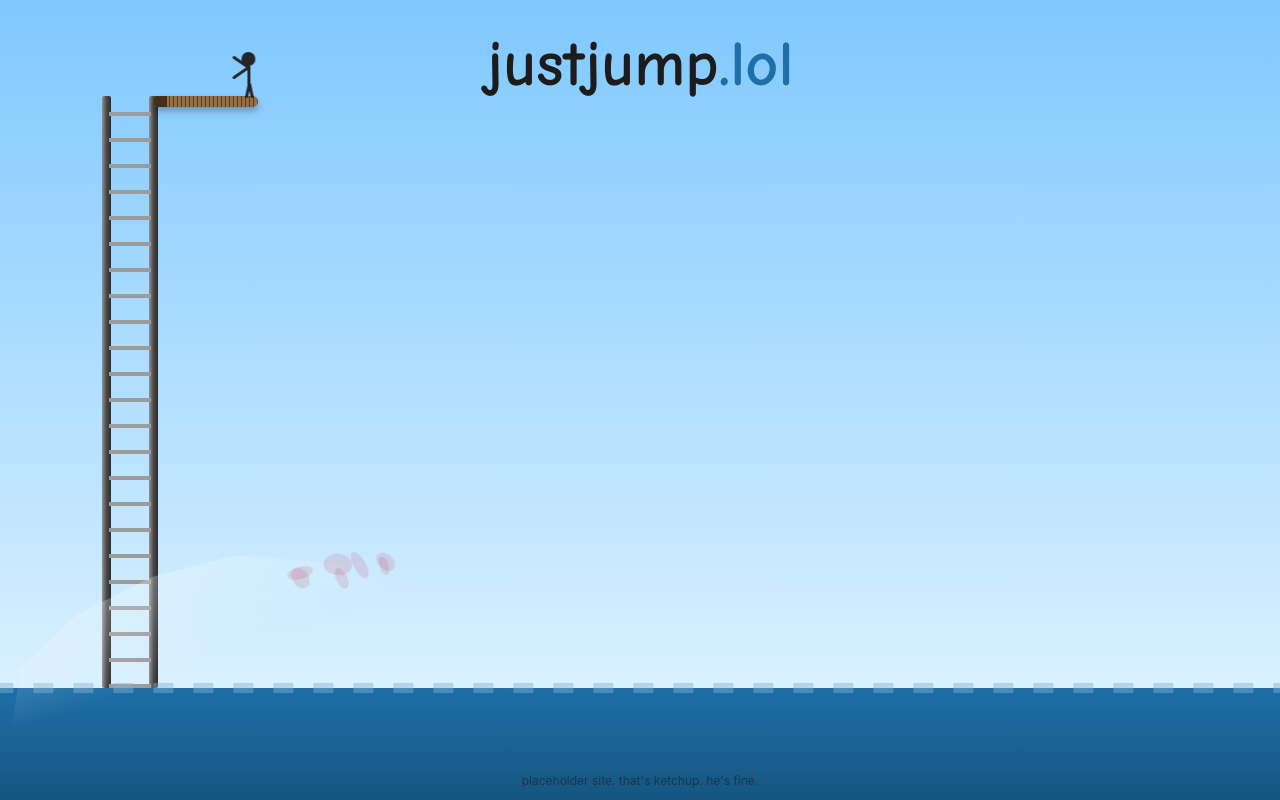
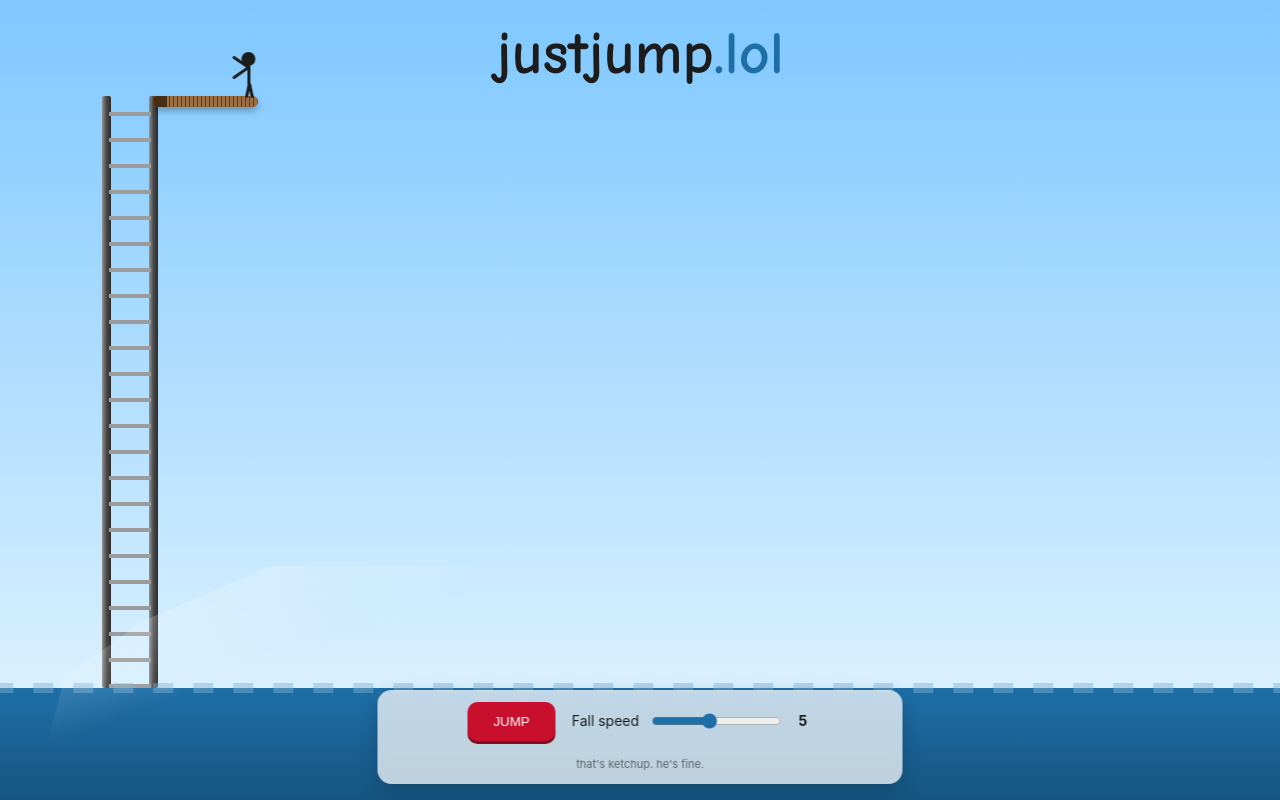
Before and after one commit to PC-47/jump, a plain HTML site: page index.html in a window 1280 px wide. Drawn offline with Linux system fonts and the light colour scheme.

Commit message:
Update index.html

```diff
--- a/index.html
+++ b/index.html
@@ -1,3 +1,4 @@
+
 <!DOCTYPE html>
 <html lang="en">
 <head>
@@ -15,6 +16,7 @@
     --man: #1c1c1c;
     --rock: #7c848a;
     --ketchup: #c8102e;
+    --panel: rgba(255,255,255,.72);
   }
   @media (prefers-color-scheme: dark) {
     :root:not([data-theme="light"]) {
@@ -22,6 +24,7 @@
       --water: #0c3a5c; --water-deep: #06253c;
       --board: #6b4423; --metal: #2a2a2a; --man: #e8e8e8;
       --rock: #4e565b; --ketchup: #a50d25;
+      --panel: rgba(10,25,40,.72);
     }
   }
   :root[data-theme="dark"] {
@@ -29,6 +32,7 @@
     --water: #0c3a5c; --water-deep: #06253c;
     --board: #6b4423; --metal: #2a2a2a; --man: #e8e8e8;
     --rock: #4e565b; --ketchup: #a50d25;
+    --panel: rgba(10,25,40,.72);
   }
 
   * { box-sizing: border-box; }
@@ -36,16 +40,15 @@
   body {
     background: linear-gradient(var(--sky-a), var(--sky-b));
     font: 16px/1.4 -apple-system, BlinkMacSystemFont, "Segoe UI", sans-serif;
+    color: var(--man);
   }
-
-  #stage { position: relative; width: 100%; height: 100vh; overflow: hidden; }
+  #stage { position: relative; width: 100%; height: 100dvh; overflow: hidden; }
 
   /* ---------- title ---------- */
   h1 {
-    position: absolute; top: 4vh; left: 50%; translate: -50% 0;
+    position: absolute; top: 3vh; left: 50%; translate: -50% 0;
     margin: 0; z-index: 5; white-space: nowrap; user-select: none;
-    font: 800 clamp(28px, 7vw, 64px)/1 "Comic Sans MS", "Chalkboard SE", cursive, sans-serif;
-    color: var(--man);
+    font: 800 clamp(26px, 7vw, 60px)/1 "Comic Sans MS", "Chalkboard SE", cursive, sans-serif;
   }
   h1 span { color: var(--water); }
 
@@ -58,15 +61,28 @@
     content: ""; position: absolute; top: -5px; left: 0; width: 200%; height: 10px;
     background: repeating-linear-gradient(90deg,
       transparent 0 20px, color-mix(in srgb, var(--water) 55%, white) 20px 40px);
-    opacity: .45;
-    animation: drift 3s linear infinite;
+    opacity: .45; animation: drift 3s linear infinite;
   }
   @keyframes drift { to { translate: -40px 0; } }
 
-  /* ---------- ladder + diving board ---------- */
+  /* ---------- rock (size + position set in JS) ---------- */
+  #rock {
+    position: absolute; bottom: 0;
+    background: linear-gradient(155deg,
+      color-mix(in srgb, var(--rock) 130%, white) 0%,
+      var(--rock) 45%,
+      color-mix(in srgb, var(--rock) 60%, black) 100%);
+    clip-path: polygon(0% 100%, 4% 55%, 14% 34%, 30% 14%, 55% 14%,
+                       72% 32%, 88% 60%, 100% 100%);
+  }
+  #rock::after {
+    content: ""; position: absolute; inset: 0;
+    background: linear-gradient(160deg, rgba(255,255,255,.26) 0 18%, transparent 40%);
+  }
+
+  /* ---------- ladder + board ---------- */
   #rig { position: absolute; top: 12%; left: 8%; }
-
-  .ladder { position: absolute; top: 0; left: 0; width: 56px; height: 74vh; }
+  .ladder { position: absolute; top: 0; left: 0; width: 56px; height: 74dvh; }
   .rail {
     position: absolute; top: 0; width: 9px; height: 100%; border-radius: 2px;
     background: linear-gradient(90deg,
@@ -77,18 +93,15 @@
   .rungs {
     position: absolute; left: 7px; right: 7px; top: 16px; bottom: 0;
     background: repeating-linear-gradient(180deg,
-      color-mix(in srgb, var(--metal) 55%, white) 0 4px,
-      transparent 4px 26px);
+      color-mix(in srgb, var(--metal) 55%, white) 0 4px, transparent 4px 26px);
   }
-
   #board {
     position: absolute; top: 0; left: 52px;
     width: 104px; height: 11px; transform-origin: left center;
     border-radius: 2px 9px 9px 2px;
-    background:
-      repeating-linear-gradient(90deg,
-        color-mix(in srgb, var(--board) 88%, white) 0 3px,
-        color-mix(in srgb, var(--board) 68%, black) 3px 4px);
+    background: repeating-linear-gradient(90deg,
+      color-mix(in srgb, var(--board) 88%, white) 0 3px,
+      color-mix(in srgb, var(--board) 68%, black) 3px 4px);
     box-shadow: 0 4px 7px rgba(0,0,0,.28);
   }
   #board::after {
@@ -98,19 +111,13 @@
   }
   #tip { position: absolute; top: 0; left: 150px; width: 1px; height: 1px; }
 
-  /* ---------- rock ---------- */
-  #rock {
-    position: absolute; left: 0; bottom: 0; width: 54%; height: 34%;
-    background: linear-gradient(155deg,
-      color-mix(in srgb, var(--rock) 130%, white) 0%,
-      var(--rock) 45%,
-      color-mix(in srgb, var(--rock) 60%, black) 100%);
-    clip-path: polygon(0% 100%, 3% 52%, 11% 32%, 22% 18%, 34% 10%,
-                       48% 13%, 62% 24%, 76% 42%, 90% 66%, 100% 100%);
-  }
-  #rock::after {   /* highlight along the peak */
-    content: ""; position: absolute; inset: 0;
-    background: linear-gradient(160deg, rgba(255,255,255,.28) 0 18%, transparent 40%);
+  /* narrow screens: pull the rig in and shorten the board */
+  @media (max-width: 560px) {
+    #rig { left: 5%; }
+    .ladder { width: 44px; }
+    .rail { width: 7px; }
+    #board { left: 40px; width: 78px; height: 9px; }
+    #tip { left: 116px; }
   }
 
   /* ---------- diver ---------- */
@@ -131,20 +138,37 @@
   /* ---------- ketchup ---------- */
   .drop {
     position: absolute; border-radius: 50%; pointer-events: none;
-    background: color-mix(in srgb, var(--water) 35%, white);
+    background: var(--ketchup);
   }
-  .drop.ketchup { background: var(--ketchup); }
   .stain {
     position: absolute; pointer-events: none; background: var(--ketchup);
-    border-radius: 50% 40% 55% 45%;
-    transition: opacity 2.5s linear;
+    border-radius: 50% 40% 55% 45%; transition: opacity 2.5s linear;
   }
 
-  footer {
-    position: absolute; bottom: 10px; left: 50%; translate: -50% 0;
-    font-size: 12px; color: color-mix(in srgb, var(--man) 55%, transparent);
-    user-select: none;
+  /* ---------- controls ---------- */
+  #panel {
+    position: absolute; left: 50%; bottom: 16px; translate: -50% 0; z-index: 20;
+    display: flex; align-items: center; gap: 16px; flex-wrap: wrap;
+    justify-content: center; max-width: 92vw;
+    padding: 12px 18px; border-radius: 14px;
+    background: var(--panel); backdrop-filter: blur(6px);
+    box-shadow: 0 6px 20px rgba(0,0,0,.18);
   }
+  #jump {
+    font: 700 18px/1 inherit; color: #fff; cursor: pointer;
+    padding: 12px 26px; border: 0; border-radius: 10px;
+    background: var(--ketchup);
+    box-shadow: 0 3px 0 color-mix(in srgb, var(--ketchup) 65%, black);
+    transition: translate .06s, box-shadow .06s;
+  }
+  #jump:active:not(:disabled) {
+    translate: 0 3px; box-shadow: 0 0 0 color-mix(in srgb, var(--ketchup) 65%, black);
+  }
+  #jump:disabled { opacity: .45; cursor: default; }
+  label { display: flex; align-items: center; gap: 10px; font-size: 14px; user-select: none; }
+  input[type=range] { width: 130px; accent-color: var(--water); }
+  #speedOut { min-width: 1.4em; font-weight: 700; text-align: center; }
+  #panel small { flex-basis: 100%; text-align: center; font-size: 11px; opacity: .6; }
 </style>
 </head>
 <body>
@@ -153,9 +177,7 @@
 
   <div id="rig">
     <div class="ladder">
-      <div class="rail"></div>
-      <div class="rail r"></div>
-      <div class="rungs"></div>
+      <div class="rail"></div><div class="rail r"></div><div class="rungs"></div>
     </div>
     <div id="board"></div>
     <div id="tip"></div>
@@ -170,56 +192,59 @@
 
   <div id="water"></div>
   <div id="rock"></div>
-  <footer>placeholder site. that's ketchup. he's fine.</footer>
+
+  <div id="panel">
+    <button id="jump">JUMP</button>
+    <label>Fall speed
+      <input id="speed" type="range" min="1" max="10" step="1" value="5">
+      <span id="speedOut">5</span>
+    </label>
+    <small>that's ketchup. he's fine.</small>
+  </div>
 </div>
 
 <script>
 (() => {
-  const stage = document.getElementById('stage');
-  const diver = document.getElementById('diver');
-  const squash = document.getElementById('squash');
-  const board = document.getElementById('board');
-  const rock  = document.getElementById('rock');
-  const tip   = document.getElementById('tip');
+  const $ = (id) => document.getElementById(id);
+  const stage = $('stage'), diver = $('diver'), squash = $('squash');
+  const board = $('board'), rock = $('rock'), tip = $('tip');
+  const btn = $('jump'), speed = $('speed'), speedOut = $('speedOut');
 
-  const GRAVITY = 1500;   // px/s²
-  const LEAP    = -420;   // px/s upward kick
   const rand = (a, b) => a + Math.random() * (b - a);
+  const clamp01 = (v) => v < 0 ? 0 : v > 1 ? 1 : v;
 
-  // Measured once, and again on resize.
-  let startX = 0, startY = 0, landY = 0;
+  // Slider 1-10 -> fall physics. Read once, at the moment JUMP is pressed.
+  const gravityFor = (s) => 300 + (s - 1) * 340;   // 300 .. 3360 px/s²
+  const leapFor    = (s) => -(190 + s * 25);       // -215 .. -440 px/s
+
+  // ---- layout ----------------------------------------------------------
+  let startX = 0, startY = 0, landY = 0, driftSpan = 0;
   function measure() {
     const s = stage.getBoundingClientRect();
+    const W = s.width, H = s.height;
+
     const t = tip.getBoundingClientRect();
-    const r = rock.getBoundingClientRect();
     startX = t.left - s.left - 4;
-    startY = t.top - s.top - 44;                      // feet on the board
-    landY  = (r.top - s.top) + r.height * 0.13 - 44;  // peak of the rock
+    startY = t.top - s.top - 44;          // feet on the board
+    driftSpan = W * 0.095;                // how far he travels sideways
+
+    // Size the rock and slide it so its flat peak sits under the landing spot.
+    const rockW = Math.max(W * 0.62, 280);
+    const rockH = H * 0.34;
+    rock.style.width  = rockW + 'px';
+    rock.style.height = rockH + 'px';
+    rock.style.left   = (startX + driftSpan - rockW * 0.425) + 'px';  // peak = 30%..55%
+    landY = (H - rockH) + rockH * 0.14 - 44;
   }
   measure();
   addEventListener('resize', measure, { passive: true });
 
-  // Diver state
-  let phase = 'stand', t = 0;
-  let x = 0, y = 0, vx = 0, vy = 0, rot = 0, spin = 0, alpha = 1;
-  let sx = 1, sy = 1;
-  let fromX = 0, fromY = 0;
-
-  // Board spring
-  let angle = 0, angleVel = 0;
-  function spring(dt, target) {
-    angleVel += ((target - angle) * 260 - angleVel * 14) * dt;
-    angle += angleVel * dt;
-  }
-
+  // ---- ketchup ---------------------------------------------------------
   function ketchup() {
     const frag = document.createDocumentFragment();
-
-    // airborne spray
-    for (let i = 0; i < 18; i++) {
-      const d = document.createElement('div');
-      const size = rand(4, 13);
-      d.className = 'drop ketchup';
+    for (let i = 0; i < 18; i++) {                       // airborne spray
+      const d = document.createElement('div'), size = rand(4, 13);
+      d.className = 'drop';
       d.style.cssText = `width:${size}px;height:${size}px;left:${x + rand(-10, 10)}px;top:${landY + 38}px`;
       frag.appendChild(d);
       d.animate(
@@ -228,88 +253,90 @@
         { duration: rand(500, 950), easing: 'cubic-bezier(.2,.7,.4,1)' }
       ).onfinish = () => d.remove();
     }
-
-    // stains that soak into the rock, then fade
-    for (let i = 0; i < 7; i++) {
-      const st = document.createElement('div');
-      const w = rand(10, 30);
+    for (let i = 0; i < 7; i++) {                        // stains that soak in
+      const st = document.createElement('div'), w = rand(10, 30);
       st.className = 'stain';
       st.style.cssText =
         `width:${w}px;height:${w * rand(.4, .8)}px;opacity:.85;` +
-        `left:${x + rand(-55, 55)}px;top:${landY + rand(34, 56)}px;` +
-        `rotate:${rand(0, 360)}deg`;
+        `left:${x + rand(-55, 55)}px;top:${landY + rand(34, 56)}px;rotate:${rand(0, 360)}deg`;
       frag.appendChild(st);
       setTimeout(() => { st.style.opacity = '0'; }, 400);
       setTimeout(() => st.remove(), 3200);
     }
-
     stage.appendChild(frag);
   }
 
+  // ---- state -----------------------------------------------------------
+  let phase = 'idle', t = 0, armed = false;
+  let x = 0, y = 0, vx = 0, vy = 0, rot = 0, spin = 0, alpha = 1, sx = 1, sy = 1;
+  let gravity = gravityFor(5);
   const next = (p) => { phase = p; t = 0; };
+
+  let angle = 0, angleVel = 0;                           // board spring
+  function spring(dt, target) {
+    angleVel += ((target - angle) * 260 - angleVel * 14) * dt;
+    angle += angleVel * dt;
+  }
+
+  // Horizontal speed is derived from the fall time, so he lands on the rock's
+  // flat peak no matter what the speed slider is set to.
+  function launch(s) {
+    gravity = gravityFor(s);
+    const v0 = leapFor(s), d = landY - startY;
+    const fall = (-v0 + Math.sqrt(v0 * v0 + 2 * gravity * d)) / gravity;
+    vy = v0;
+    vx = driftSpan / fall;
+    spin = rand(300, 560) * Math.min(1.6, 1 / fall);
+  }
 
   function update(dt) {
     t += dt;
-
     switch (phase) {
-      case 'stand':                        // appear on the board and pause
-        x = startX; y = startY; rot = 0; sx = 1; sy = 1;
-        alpha = Math.min(t / 0.3, 1);
+      case 'idle':                        // standing on the board, waiting
+        x = startX; y = startY; rot = 0; sx = sy = 1;
+        alpha = clamp01(t / 0.3);
         spring(dt, 0);
-        if (t > 1.0) next('crouch');
+        if (armed) { armed = false; next('crouch'); }
         break;
 
-      case 'crouch':                       // settle on the board, dip it
-        x = startX; y = startY; rot = 0; alpha = 1;
+      case 'crouch':                      // dip the board
+        x = startX; y = startY; alpha = 1;
         spring(dt, -6);
-        if (t > 0.35) {
-          vx = rand(25, 70); vy = LEAP; spin = rand(300, 560);
-          angleVel = 70;                   // board springs back
-          next('flight');
-        }
+        if (t > 0.3) { launch(+speed.value); angleVel = 70; next('flight'); }
         break;
 
-      case 'flight':                       // ballistic fall
-        vy += GRAVITY * dt;
+      case 'flight':                      // ballistic fall
+        vy += gravity * dt;
         x += vx * dt; y += vy * dt; rot += spin * dt;
         spring(dt, 0);
-        if (y >= landY) {                  // meets rock
-          y = landY; rot = 0;
-          sx = 2.0; sy = 0.18;
+        if (y >= landY) {
+          y = landY; rot = 0; sx = 2.0; sy = 0.18;
           ketchup();
           next('splat');
         }
         break;
 
-      case 'splat':                        // flattened on the rock
-        spring(dt, 0);
-        y = landY;
-        if (t > 0.9) { fromX = x; fromY = y; next('peel'); }
+      case 'splat':                       // flattened on the rock
+        y = landY; spring(dt, 0);
+        if (t > 1.0) next('clear');
         break;
 
-      case 'peel': {                       // unflatten, then fade out
-        const k = Math.min(t / 0.8, 1);
+      case 'clear': {                     // unflatten and fade out
+        const k = clamp01(t / 0.6);
         sx = 2.0 + (1 - 2.0) * k;
         sy = 0.18 + (1 - 0.18) * k;
         alpha = 1 - k;
-        if (k === 1) { sx = sy = 1; next('climb'); }
-        break;
-      }
-
-      case 'climb': {                      // drift back up to the board
-        const k = Math.min(t / 0.5, 1);
-        x = fromX + (startX - fromX) * k;
-        y = fromY + (startY - fromY) * k;
-        rot = 0; alpha = 0;
-        if (k === 1) next('stand');
+        if (k === 1) next('idle');        // reappears at the top
         break;
       }
     }
+    btn.disabled = phase !== 'idle';
   }
 
+  // ---- loop ------------------------------------------------------------
   let last = performance.now();
   function frame(now) {
-    const dt = Math.min((now - last) / 1000, 0.05);  // clamp after tab switches
+    const dt = Math.min((now - last) / 1000, 0.05);      // clamp after tab switches
     last = now;
     update(dt);
     diver.style.transform = `translate(${x - 7}px, ${y}px) rotate(${rot}deg)`;
@@ -319,6 +346,10 @@
     requestAnimationFrame(frame);
   }
   requestAnimationFrame(frame);
+
+  // ---- controls --------------------------------------------------------
+  btn.addEventListener('click', () => { if (phase === 'idle') armed = true; });
+  speed.addEventListener('input', () => { speedOut.textContent = speed.value; });
 })();
 </script>
 </body>
```
